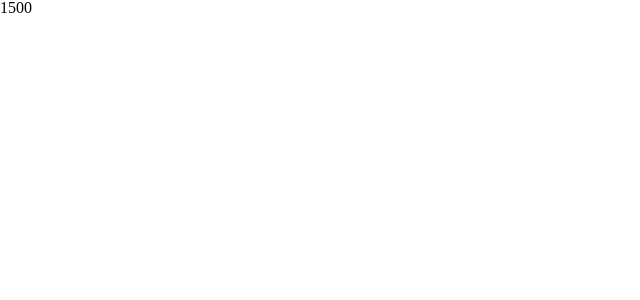
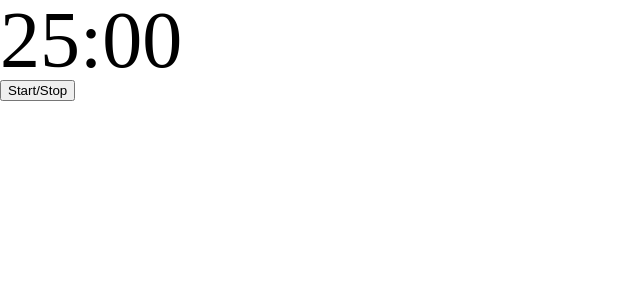
Before and after one commit to clickers331/minidoro, a React (Create React App) app: page / in a window 1280 px wide. Shown: the top 300 px of the page, without its empty margins (0-640 px from the left). Built offline with nearby package versions, Linux system fonts and the light colour scheme.

Commit message:
Added the boilerplate code for the timerLogic

```diff
--- a/src/components/TimerDisplay.js
+++ /dev/null
@@ -1,16 +0,0 @@
-import React, { useContext } from "react";
-import { TimeContext } from "../context/timeContext";
-
-function TimerDisplay() {
-  console.log("TimerDisplay rendered");
-  const timeContext = useContext(TimeContext);
-  const timeInSeconds =
-    timeContext.timeModeData.timeModeP.timeInSeconds;
-  return (
-    <div>
-      <p>{timeInSeconds}</p>
-    </div>
-  );
-}
-
-export default TimerDisplay;
--- /dev/null
+++ b/src/components/TimerDisplay.jsx
@@ -0,0 +1,29 @@
+import React, { useContext, useState } from "react"
+import { TimeContext } from "../context/timeContext"
+
+function TimerDisplay() {
+  const timeContext = useContext(TimeContext)
+  const [time, setTime] = useState(
+    timeContext.timeModeData.timeMode.timeInSeconds
+  )
+  const [timerGoing, setTimerGoing] = useState(false)
+  console.log("TimerDisplay rendered")
+
+  const minutes =
+    (time - (time % 60)) / 60 < 1 ? "" : (time - (time % 60)) / 60 + ":"
+  const seconds = minutes
+    ? time % 60 < 10
+      ? `0${time % 60}`
+      : time % 60
+    : time % 60
+
+  const formattedTime = `${minutes}${seconds}`
+  return (
+    <div>
+      <p className="timer-display">{formattedTime}</p>
+      <button>Start/Stop</button>
+    </div>
+  )
+}
+
+export default TimerDisplay
--- a/src/context/timeContext.js
+++ b/src/context/timeContext.js
@@ -12,8 +12,8 @@ const TimeContextProvider = (props) => {
     <TimeContext.Provider
       value={{
         timeModeData: {
-          timeModeP: timeMode,
-          setTimeModeP: setTimeMode,
+          timeMode: timeMode,
+          setTimeMode: setTimeMode,
         },
       }}
     >
--- a/src/styles/index.css
+++ b/src/styles/index.css
@@ -1,3 +1,6 @@
+/*--------------------*/
+/* Resets             */
+/*--------------------*/
 *,
 *::after,
 *::before {
@@ -129,4 +132,21 @@ table {
   border-collapse: collapse;
   border-spacing: 0;
 }
-/* End reset styles */
+
+/*--------------------*/
+/* Variables          */
+/*--------------------*/
+:root {
+  --clr-dark: "20 20 20";
+  --clr-accent: "255 79 0";
+  --clr-light: "white";
+}
+/*--------------------*/
+/* Utilities          */
+/*--------------------*/
+/*--------------------*/
+/* Classes            */
+/*--------------------*/
+.timer-display {
+  font-size: 5rem;
+}
```
Also changed, not shown: src/pages/MainPage.js (+4 -4 lines), 1 other file (tests, documents, lock files or other folders).
